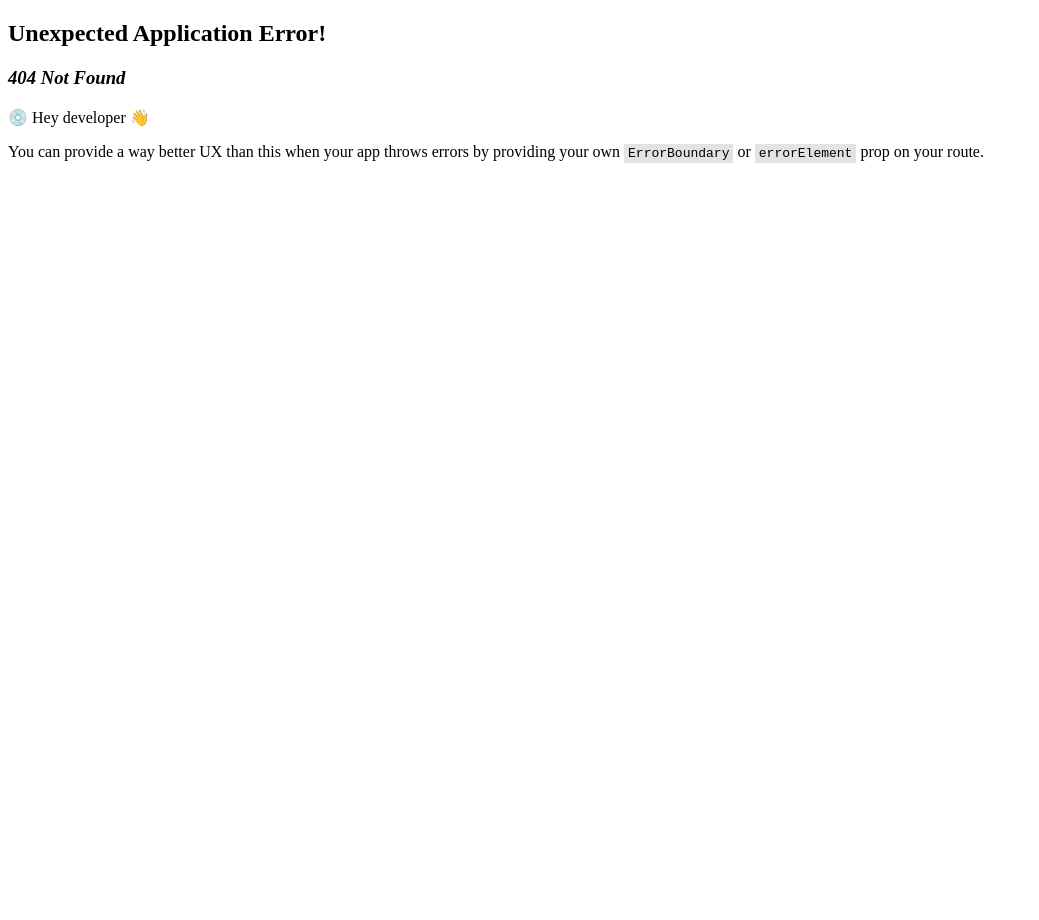
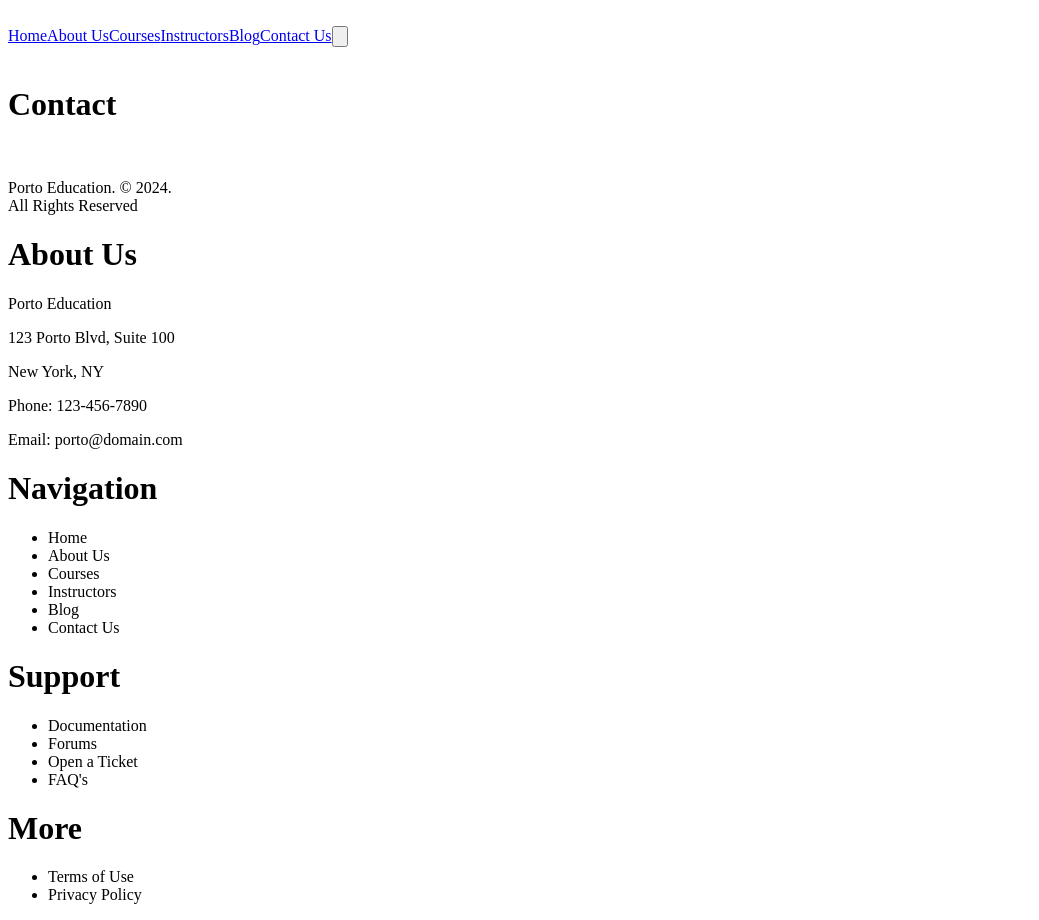
Before and after one commit to gentkoshii/lets-learn-website, a React (Vite) app: page /Contact in a window 1280 px wide. Before the commit this address had no page. Shown: the whole page, without its empty margins (0-1039 px from the left). Before the commit the page ends 800 px from the top, so only its background shows below. Built offline with nearby package versions, Linux system fonts and the light colour scheme.

Commit message:
Link navbar fix

```diff
--- a/src/Components/navbar.jsx
+++ b/src/Components/navbar.jsx
@@ -6,12 +6,12 @@ function Navbar() {
           <Link href=""><img src="" alt="" /></Link>
         </div>
         <div>
-          <Link href="">Home</Link>
-          <Link href="">About Us</Link>
-          <Link href="">Courses</Link>
-          <Link href="">Instructors</Link>
-          <Link href="">Blog</Link>
-          <Link href="">Contact Us</Link>
+          <Link to="/" id="Home">Home</Link>
+          <Link to="/About" id="About">About Us</Link>
+          <Link to="/Courses" id="Courses">Courses</Link>
+          <Link to="/Instructors" id="Instructors">Instructors</Link>
+          <Link to="/Blog" id="Blog">Blog</Link>
+          <Link to="/Contact" id="Contact">Contact Us</Link>
           <button><img src="" alt="" /></button>
         </div>
       </div>
--- a/src/Pages/Blog.jsx
+++ b/src/Pages/Blog.jsx
@@ -0,0 +1,14 @@
+import { Link } from "react-router-dom"
+
+function Blog() {
+    return (
+      <div>
+        <div className="">
+            <img src="" alt="" />
+            <h1>Blog</h1>
+        </div>
+      </div>
+    )
+  }
+
+  export default Blog
--- a/src/Pages/Contact.jsx
+++ b/src/Pages/Contact.jsx
@@ -0,0 +1,14 @@
+import { Link } from "react-router-dom"
+
+function Contact() {
+    return (
+      <div>
+        <div className="">
+            <img src="" alt="" />
+            <h1>Contact</h1>
+        </div>
+      </div>
+    )
+  }
+
+  export default Contact
--- a/src/Pages/Courses.jsx
+++ b/src/Pages/Courses.jsx
@@ -0,0 +1,14 @@
+import { Link } from "react-router-dom"
+
+function Courses() {
+    return (
+      <div>
+        <div className="">
+            <img src="" alt="" />
+            <h1>Courses</h1>
+        </div>
+      </div>
+    )
+  }
+
+  export default Courses
--- a/src/Pages/Instructors.jsx
+++ b/src/Pages/Instructors.jsx
@@ -0,0 +1,14 @@
+import { Link } from "react-router-dom"
+
+function Instructors() {
+    return (
+      <div>
+        <div className="">
+            <img src="" alt="" />
+            <h1>Instructors</h1>
+        </div>
+      </div>
+    )
+  }
+
+  export default Instructors
--- a/src/main.jsx
+++ b/src/main.jsx
@@ -5,8 +5,13 @@ import {
   RouterProvider,
 } from 'react-router-dom';
 import App from './App';
+import Layout from './Layout';
+import Homepage from './Pages/HomePage';
 import About from './Pages/About';
-import Layout from './Layout';
+import Courses from './Pages/Courses';
+import Instructors from './Pages/Instructors';
+import Blog from './Pages/Blog';
+import Contact from './Pages/Contact';
 
 
 const router = createBrowserRouter([
@@ -18,6 +23,46 @@ const router = createBrowserRouter([
       </Layout>
     ),
   },
+  {
+    path: '/About',
+    element: (
+      <Layout>
+        <About />
+      </Layout>
+    ),
+  },
+  {
+    path: '/Courses',
+    element: (
+      <Layout>
+        <Courses />
+      </Layout>
+    ),
+  },
+  {
+    path: '/Instructors',
+    element: (
+      <Layout>
+        <Instructors />
+      </Layout>
+    ),
+  },
+  {
+    path: '/Blog',
+    element: (
+      <Layout>
+        <Blog />
+      </Layout>
+    ),
+  },
+  {
+    path: '/Contact',
+    element: (
+      <Layout>
+        <Contact />
+      </Layout>
+    ),
+  },
 ]);
 
 ReactDOM.createRoot(document.getElementById('root')).render(
```
